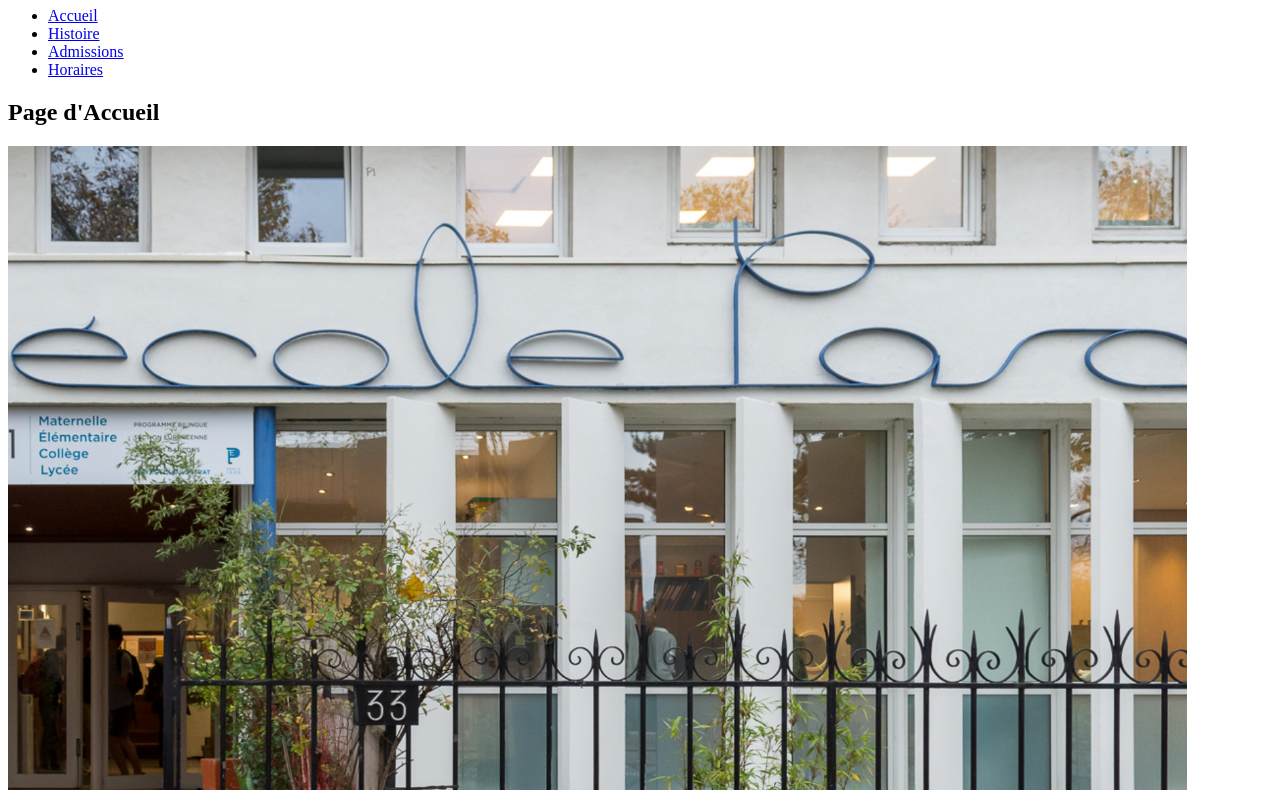
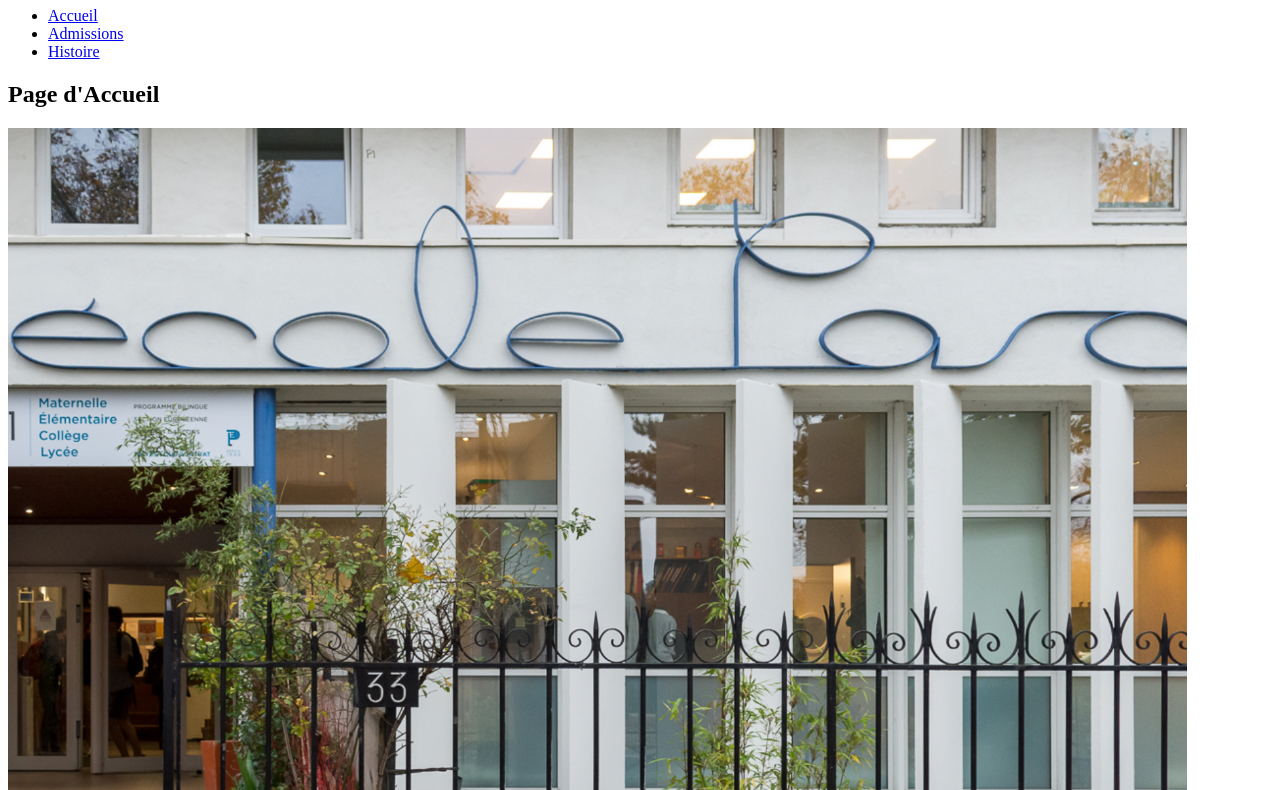
Before and after one commit to albrtmatthias/albrtmatthias.github.io, a plain HTML site: page index.html in a window 1280 px wide. Shown: the part 73-863 px from the top of the page. Drawn offline with Linux system fonts and the light colour scheme; files whose address does not match are found by name.

Commit message:
Update index.html

```diff
--- a/index.html
+++ b/index.html
@@ -12,9 +12,8 @@
         <nav>
             <ul>
                 <li><a href="index.html">Accueil</a></li>
-                <li><a href="historie.html">Histoire</a></li>
                 <li><a href="admissions.html">Admissions</a></li>
-                <li><a href="horaires.html">Horaires</a></li>
+                <li><a href="horaires.html">Histoire</a></li>
             </ul>
         </nav>
     </header>
```
